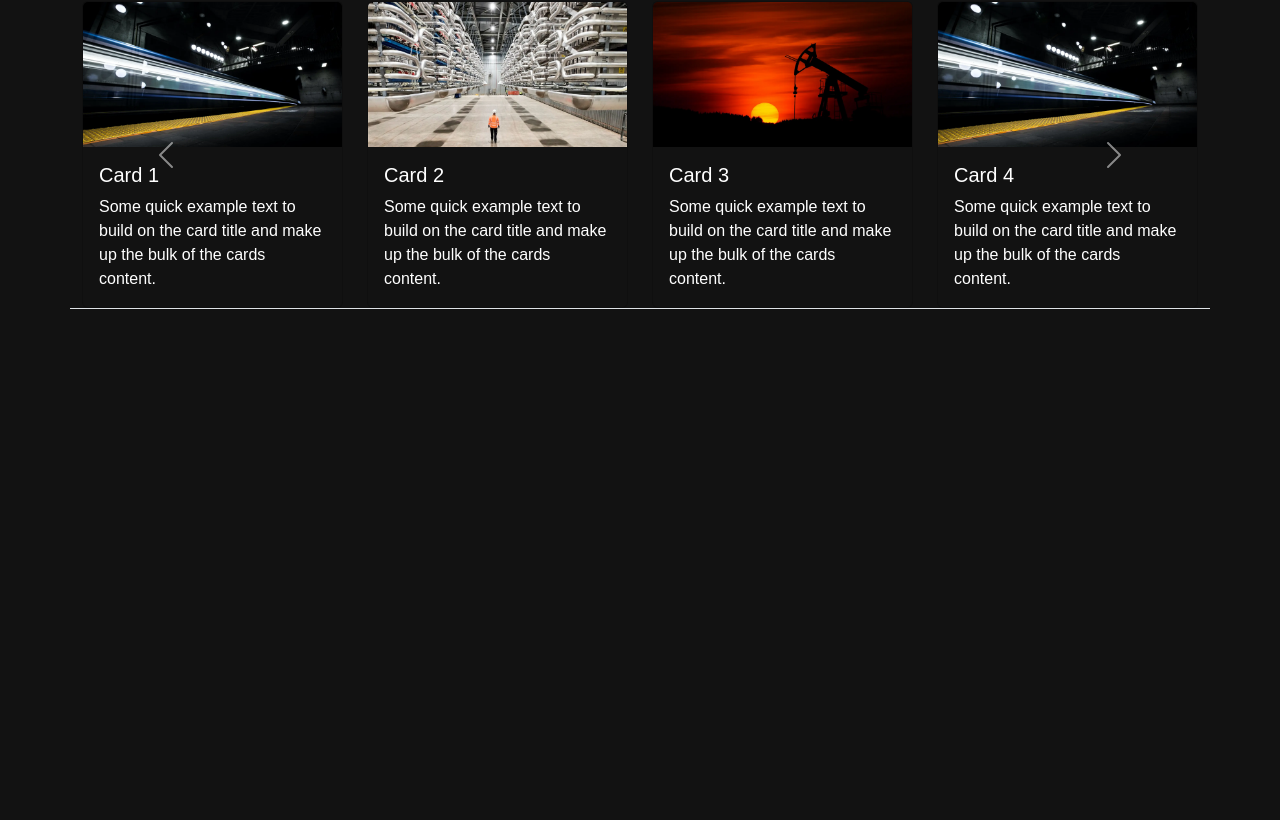
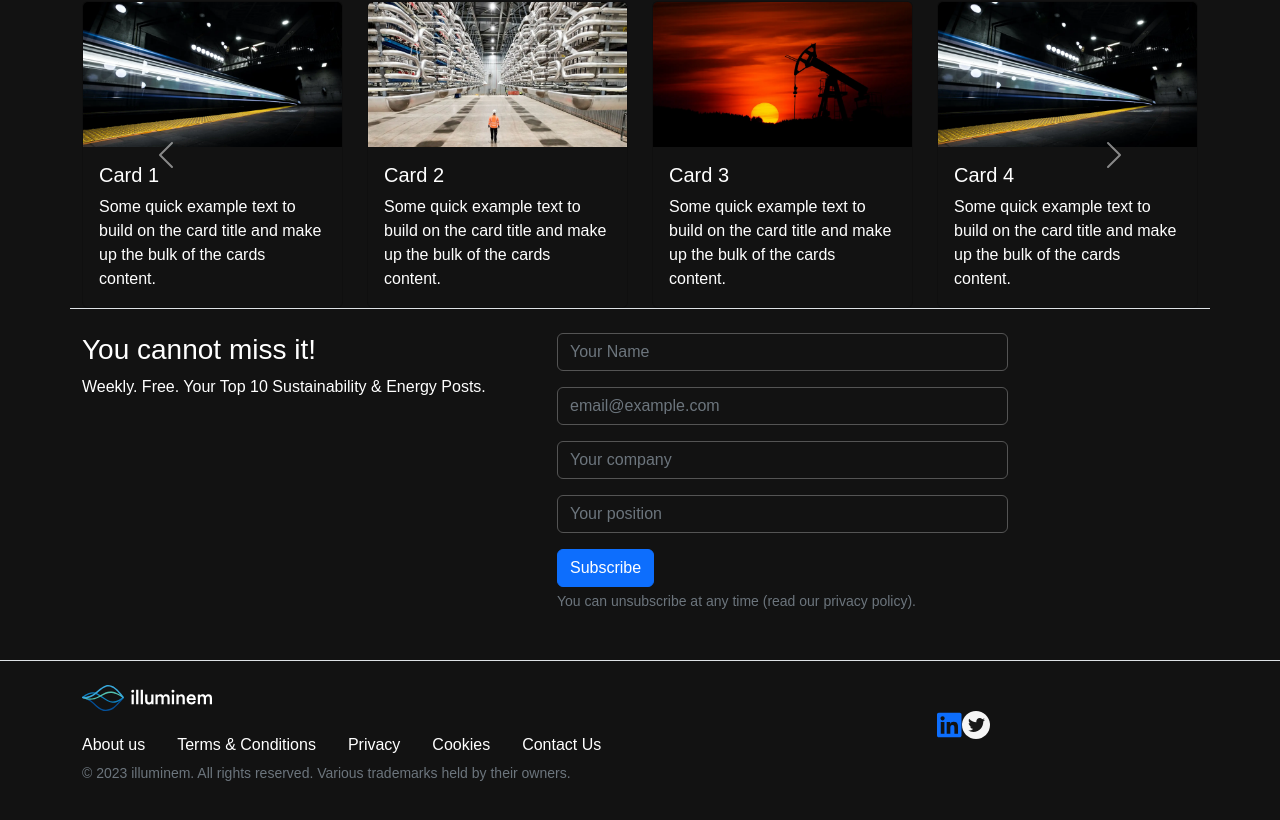
Before and after one commit to JMTiburcio/Illuminem-clone, a Next.js app: page / in a window 1280 px wide. Shown: the part 2580-3400 px from the top of the page. Before the commit the page ends 2889 px from the top, so only its background shows below. Built offline with nearby package versions, Linux system fonts and the light colour scheme.

Commit message:
feat: adding newsletter and footer

```diff
--- a/src/pages/index.tsx
+++ b/src/pages/index.tsx
@@ -2,6 +2,8 @@ import Navbar from "@/components/Navbar/Navbar";
 import HomeBanner from "@/components/Banner/Banner";
 import MainNews from "@/components/MainNews/MainNews";
 import SecondaryNews from "@/components/SecondaryNews/SecondaryNews";
+import NewsLetter from "@/components/NewsLetter/NewsLetter";
+import Footer from "@/components/Footer/Footer";
 
 export default function Home() {
   return (
@@ -14,6 +16,8 @@ export default function Home() {
       <SecondaryNews title="Latest on Energy" />
       <SecondaryNews title="Latest on Sustainable Finance" />
       <SecondaryNews title="Latest on Sustainable Lifestyle" />
+      <NewsLetter />
+      <Footer />
     </div>
   );
 }
```
